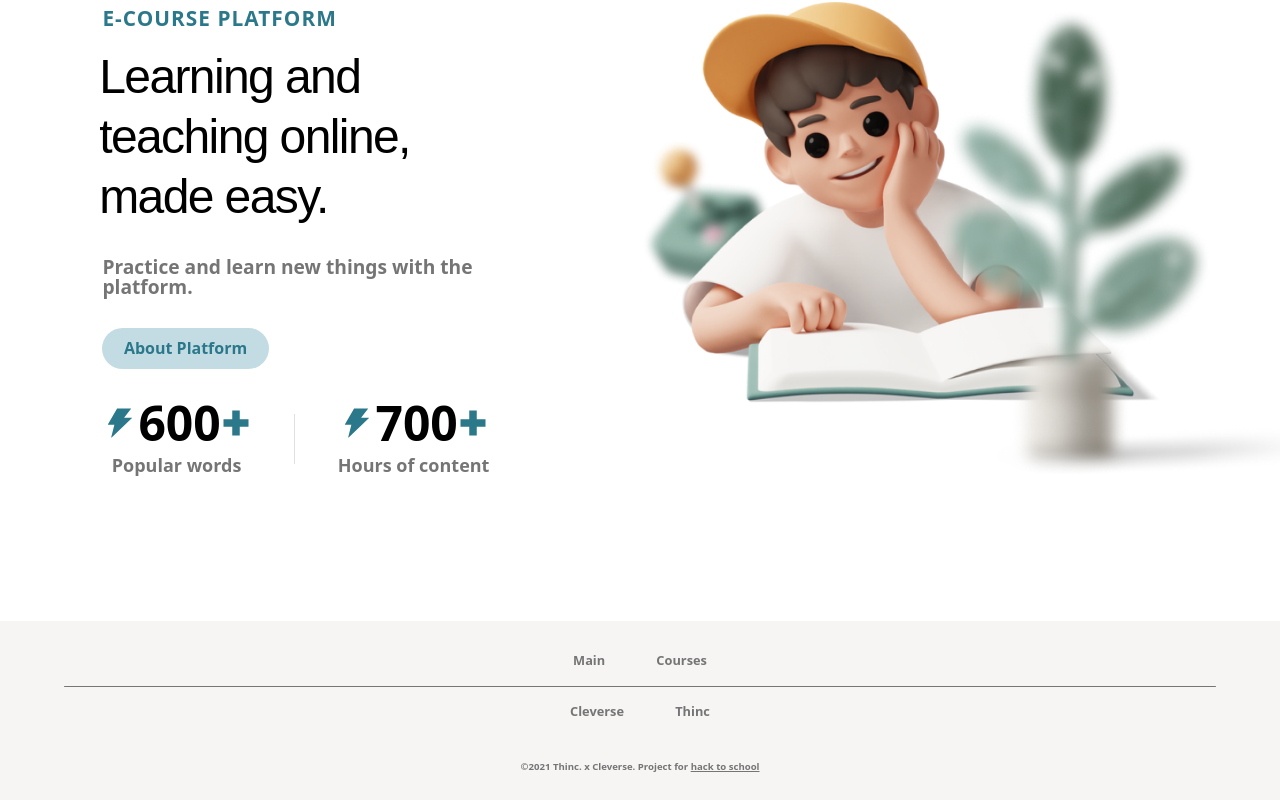
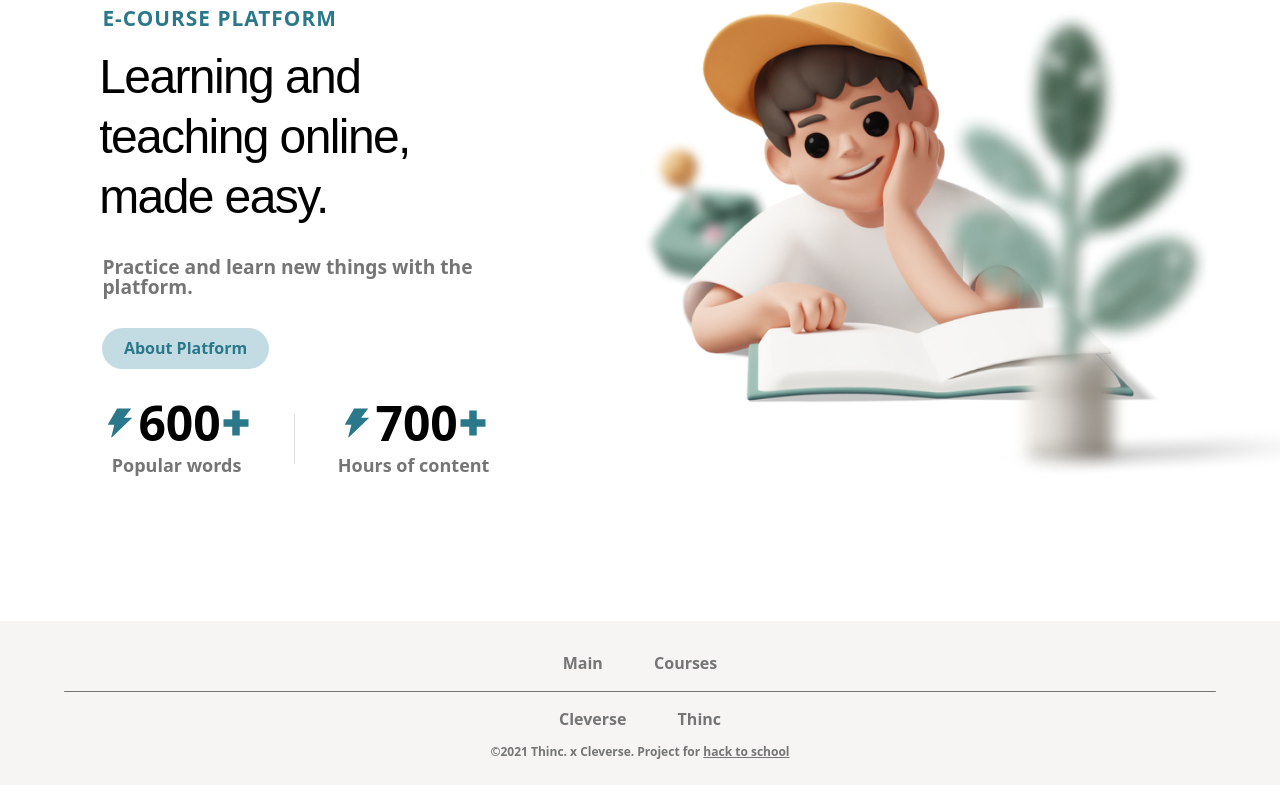
Before and after one commit to thinc-org/hacktoschool-fryingchicken, a Next.js app in the folder frontend/: page / in a window 1280 px wide. Shown: the part 979-1779 px from the top of the page. Built offline with nearby package versions, Linux system fonts and the light colour scheme; a web font is replaced by a local one.

Commit message:
fix(footer): edit margin of sponsor

```diff
--- a/frontend/components/Footer.tsx
+++ b/frontend/components/Footer.tsx
@@ -4,7 +4,7 @@ const Footer = () => {
     { name: 'Courses', link: '#' },
   ];
   return (
-    <footer className="bg-grey-light flex flex-col items-center font-semibold text-grey-dark py-[5%] text-[0.8rem] text-center lg:py-[2%]">
+    <footer className="bg-grey-light flex flex-col items-center font-semibold text-grey-dark py-[5%] text-[0.8rem] sm:text-base text-center lg:py-[2%]">
       <section className="flex items-center flex-col flex-wrap lg:flex-nowrap lg:flex-row lg:justify-center lg:w-[100vw]">
         {links.map((link, index) => {
           return (
@@ -16,11 +16,11 @@ const Footer = () => {
       </section>
       <hr className="w-[90%] h-[0.5px] mx-auto my-4 bg-grey-dark border-0 rounded"></hr>
       <div className="flex flex-col items-center">
-        <section className="pb-[3%] flex justify-center w-[100vw]">
+        <section className="pb-[3%] lg:pb-[1%] flex justify-center w-[100vw]">
           <span className="mx-[2%]">Cleverse</span>
           <span className="mx-[2%]">Thinc</span>
         </section>
-        <span className="text-[0.6rem]">
+        <span className="text-[0.6rem] sm:text-xs">
           ©2021 Thinc. x Cleverse. Project for <u>hack to school</u>
         </span>
       </div>
```
